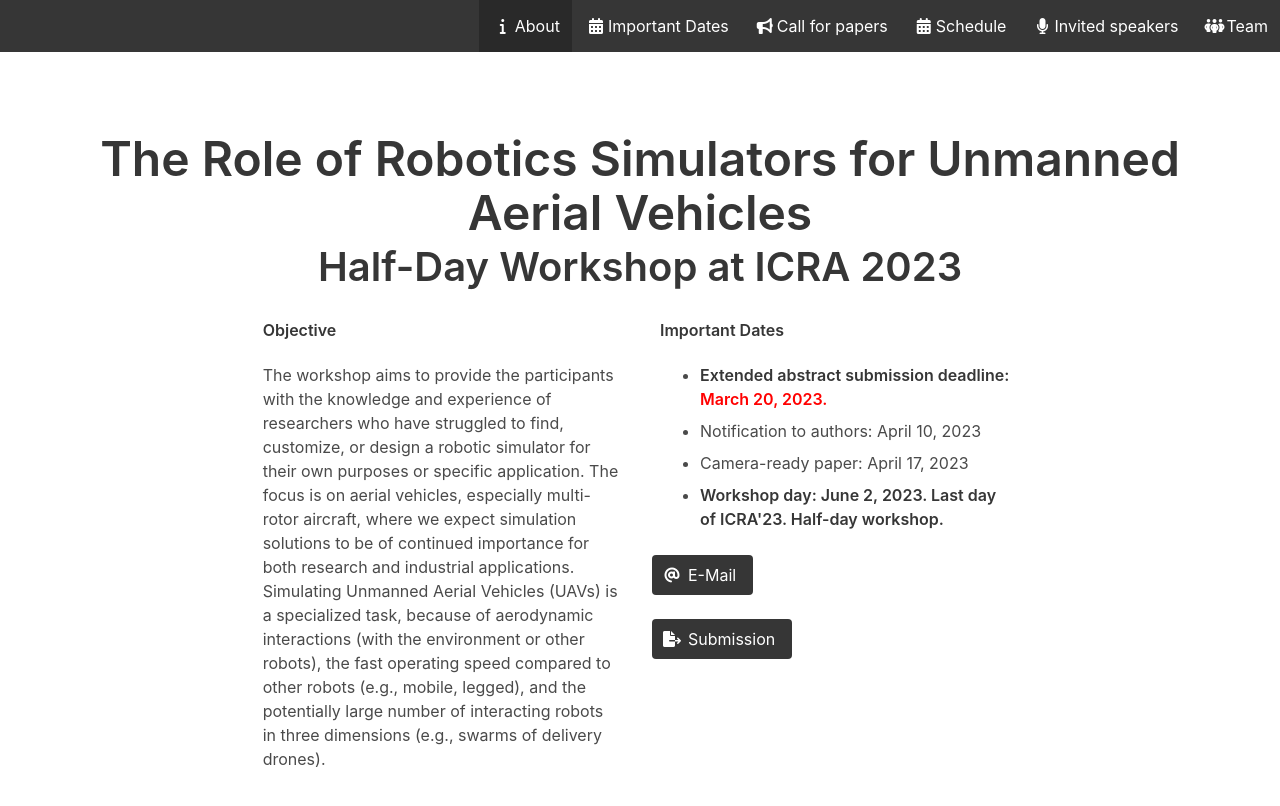
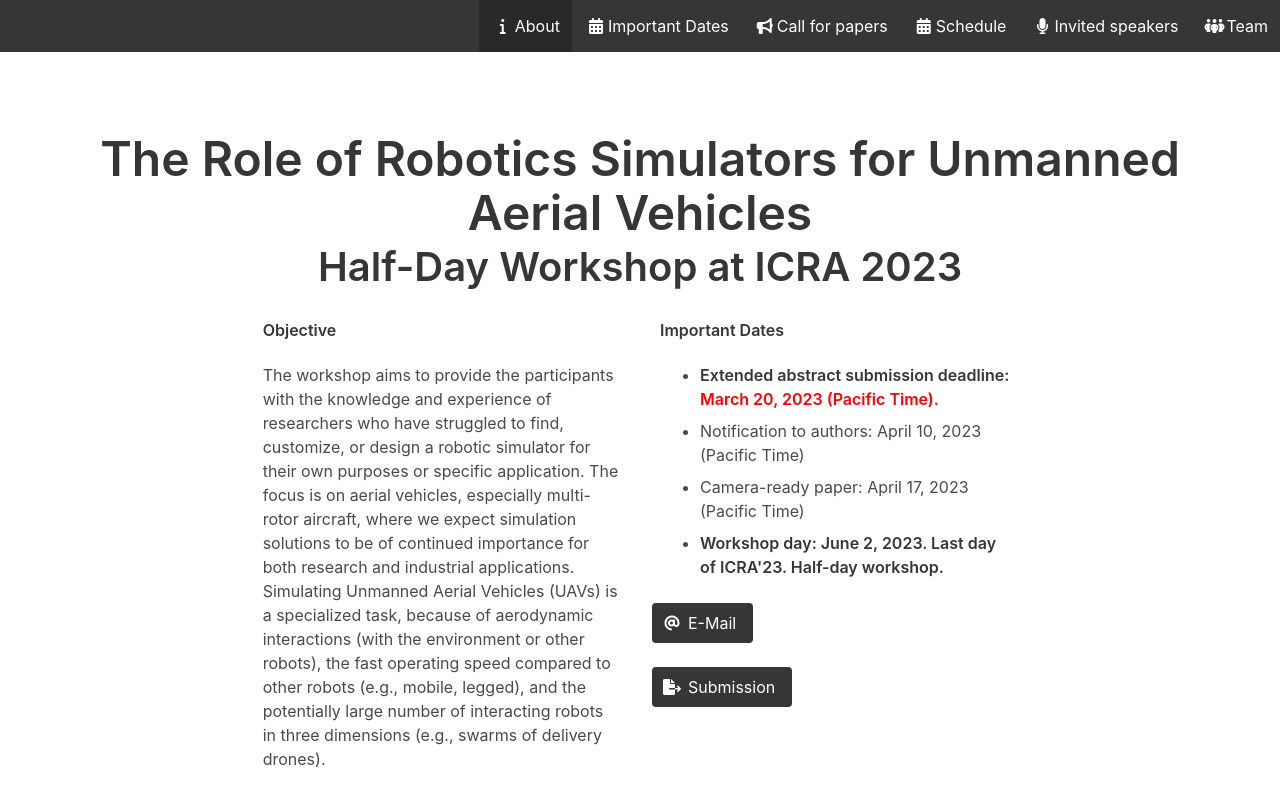
Before and after one commit to IMRCLab/workshop-uav-sims-icra2023, a Jekyll site: the page built from index.html, in a window 1280 px wide and 900 px high. Shown: the top 806 px of the window. Built offline with Jekyll 4.4.1, drawn with Linux system fonts in a browser that asks for light colours.

Commit message:
Update index.html

```diff
--- a/index.html
+++ b/index.html
@@ -47,14 +47,14 @@
 
           <ul>
             <li>
-              <span class="title">Extended abstract submission deadline: <p style="color:red;display:inline">March 20, 2023.</p>
+              <span class="title">Extended abstract submission deadline: <p style="color:red;display:inline">March 20, 2023 (Pacific Time).</p>
               </span>
             </li>
             <li>
-              Notification to authors: April 10, 2023
+              Notification to authors: April 10, 2023 (Pacific Time)
             </li>
             <li>
-              Camera-ready paper: April 17, 2023
+              Camera-ready paper: April 17, 2023 (Pacific Time)
             </li>
             <li>
               <span class="title"<b>Workshop day: June 2, 2023. Last day of ICRA'23. Half-day workshop.</b></span>
```
